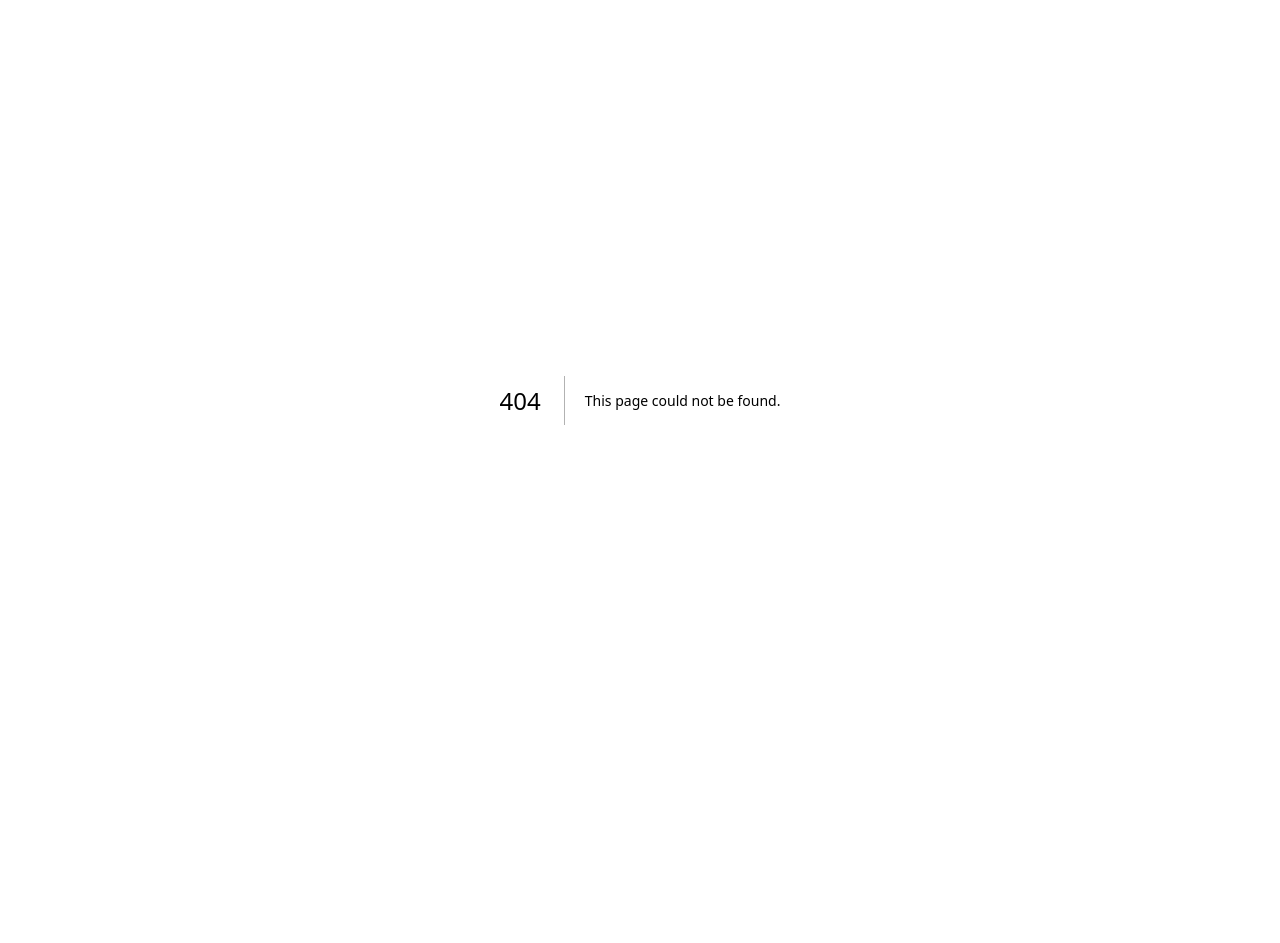
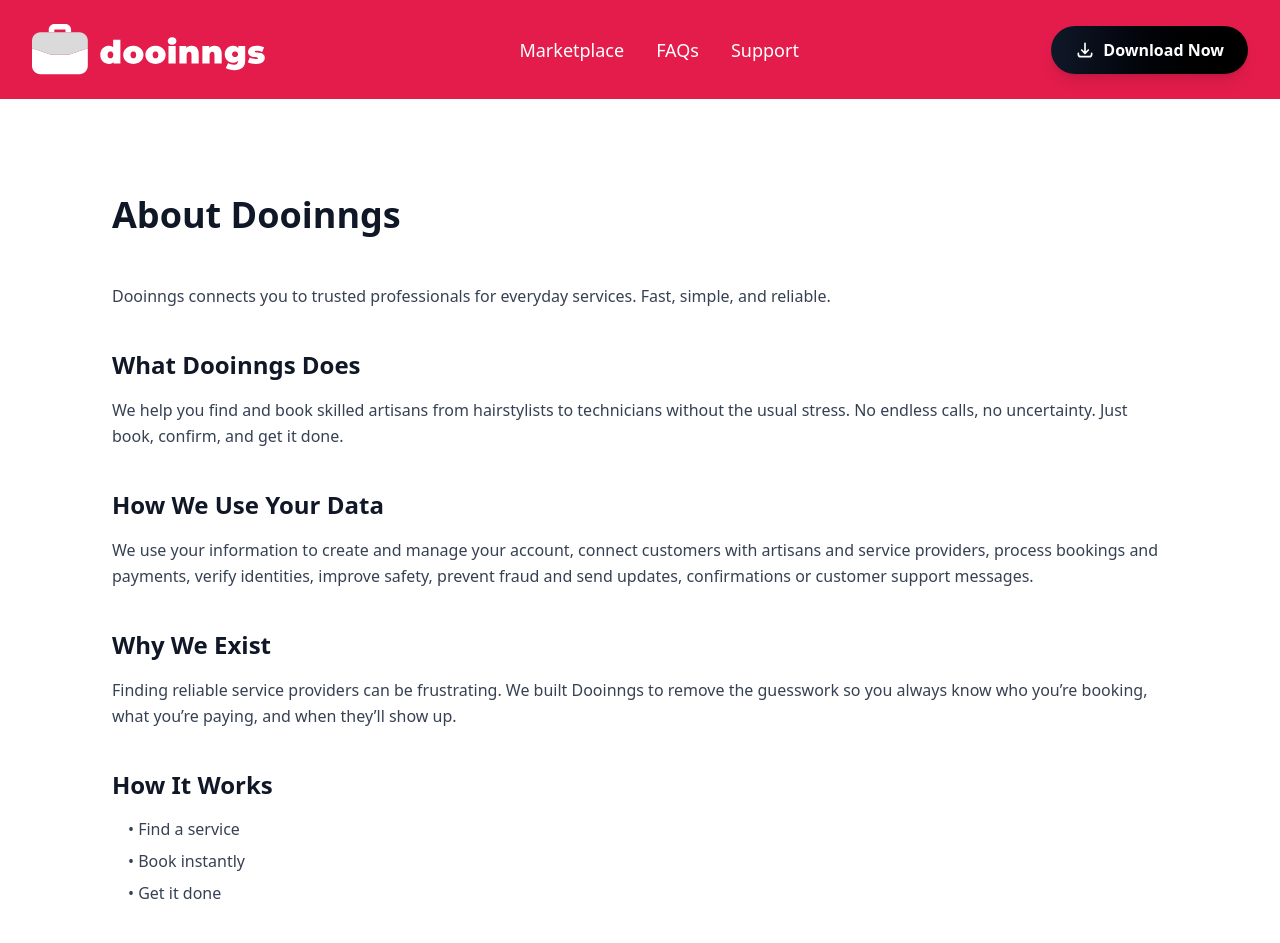
Before and after one commit to dooinngs/dooinngs-website, a Next.js app: page /about in a window 1280 px wide. Before the commit this address had no page. Shown: the top 943 px of the page. Before the commit the page ends 800 px from the top, so only its background shows below. Built offline with nearby package versions, Linux system fonts and the light colour scheme.

Commit message:
feat: add About page and update legal documents with left-aligned headers and account deletion instructions

```diff
--- /dev/null
+++ b/src/app/(main)/about/page.tsx
@@ -0,0 +1,9 @@
+import About from "@/components/pages/About";
+
+export default function AboutPage() {
+  return (
+    <div className="bg-white">
+      <About />
+    </div>
+  );
+}
--- /dev/null
+++ b/src/components/pages/About.tsx
@@ -0,0 +1,79 @@
+import React from "react";
+
+const About = () => {
+  return (
+    <div className="min-h-screen py-12 px-4 sm:px-6 lg:px-8">
+      <div className="max-w-6xl mx-auto">
+        <div className="p-8 md:p-12">
+          {/* Header */}
+          <div className="text-left mb-12">
+            <h1 className="text-3xl md:text-4xl font-bold text-gray-900 mb-4">
+              About Dooinngs
+            </h1>
+          </div>
+
+          {/* Content */}
+          <div className="prose prose-lg max-w-none">
+            {/* Introduction */}
+            <section className="mb-10">
+              <p className="text-gray-700 leading-relaxed mb-4">
+                Dooinngs connects you to trusted professionals for everyday services. Fast, simple, and reliable.
+              </p>
+            </section>
+
+            {/* Section 1 */}
+            <section className="mb-10">
+              <h2 className="text-2xl font-semibold text-gray-900 mb-4">
+                What Dooinngs Does
+              </h2>
+              <p className="text-gray-700 leading-relaxed mb-4">
+                We help you find and book skilled artisans from hairstylists to technicians without the usual stress. No endless calls, no uncertainty. Just book, confirm, and get it done.
+              </p>
+            </section>
+
+            {/* Section 2 */}
+            <section className="mb-10">
+              <h2 className="text-2xl font-semibold text-gray-900 mb-4">
+                How We Use Your Data
+              </h2>
+              <p className="text-gray-700 leading-relaxed mb-4">
+                We use your information to create and manage your account, connect customers with artisans and service providers, process bookings and payments, verify identities, improve safety, prevent fraud and send updates, confirmations or customer support messages.
+              </p>
+            </section>
+
+            {/* Section 3 */}
+            <section className="mb-10">
+              <h2 className="text-2xl font-semibold text-gray-900 mb-4">
+                Why We Exist
+              </h2>
+              <p className="text-gray-700 leading-relaxed mb-4">
+                Finding reliable service providers can be frustrating. We built Dooinngs to remove the guesswork so you always know who you&rsquo;re booking, what you&rsquo;re paying, and when they&rsquo;ll show up.
+              </p>
+            </section>
+
+            {/* Section 4 */}
+            <section className="mb-10">
+              <h2 className="text-2xl font-semibold text-gray-900 mb-4">
+                How It Works
+              </h2>
+              <ul className="space-y-2 text-gray-700 ml-4">
+                <li>&bull; Find a service</li>
+                <li>&bull; Book instantly</li>
+                <li>&bull; Get it done</li>
+              </ul>
+            </section>
+
+            {/* Closing Statement */}
+            <section className="mb-10 p-6 bg-gray-50 rounded-lg border-l-4 border-[#E41C4C]">
+              <p className="text-gray-700 leading-relaxed font-medium">
+                Dooinngs is built for <strong>convenience</strong>, <strong>trust</strong>, and <strong>getting things done properly</strong> because <strong>you matter</strong>!
+              </p>
+            </section>
+          </div>
+        </div>
+      </div>
+    </div>
+  );
+};
+
+export default About;
--- a/src/components/pages/PrivacyPolicy.tsx
+++ b/src/components/pages/PrivacyPolicy.tsx
@@ -6,7 +6,7 @@
       <div className="max-w-6xl mx-auto">
         <div className="p-8 md:p-12">
           {/* Header */}
-          <div className="text-center mb-12">
+          <div className="text-left mb-12">
             <h1 className="text-3xl md:text-4xl font-bold text-gray-900 mb-4">
               Privacy Policy
             </h1>
@@ -129,7 +129,17 @@
             {/* Section 7 */}
             <section className="mb-10">
               <h2 className="text-2xl font-semibold text-gray-900 mb-4">
-                7. Updates
+                7. Account Deletion
+              </h2>
+              <p className="text-gray-700 leading-relaxed">
+                A Dooinngs user account can be deleted by going to <strong>Home → Settings → Delete Account</strong> in the app.
+              </p>
+            </section>
+
+            {/* Section 8 */}
+            <section className="mb-10">
+              <h2 className="text-2xl font-semibold text-gray-900 mb-4">
+                8. Updates
               </h2>
               <p className="text-gray-700 leading-relaxed">
                 We may update this Privacy Policy. Any changes will be posted here with a new effective date.
--- a/src/components/pages/TermsOfService.tsx
+++ b/src/components/pages/TermsOfService.tsx
@@ -6,7 +6,7 @@
       <div className="max-w-6xl mx-auto">
         <div className="p-8 md:p-12">
           {/* Header */}
-          <div className="text-center mb-12">
+          <div className="text-left mb-12">
             <h1 className="text-3xl md:text-4xl font-bold text-gray-900 mb-4">
               Terms of Service
             </h1>
```
